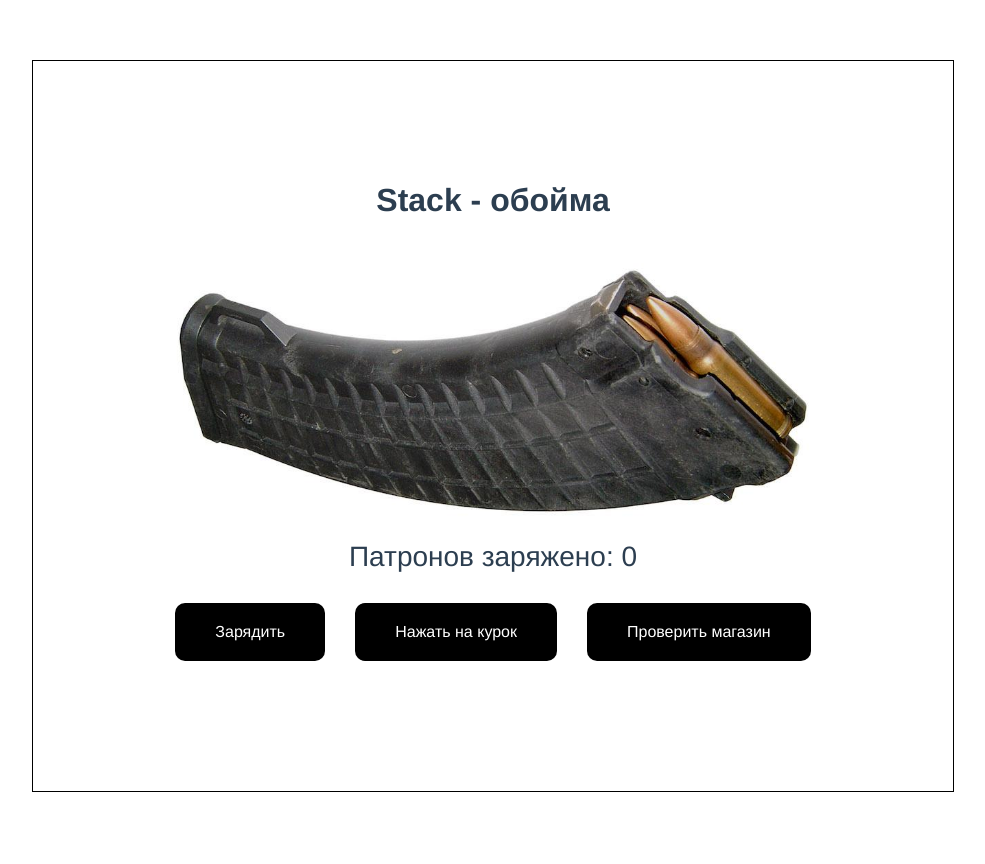
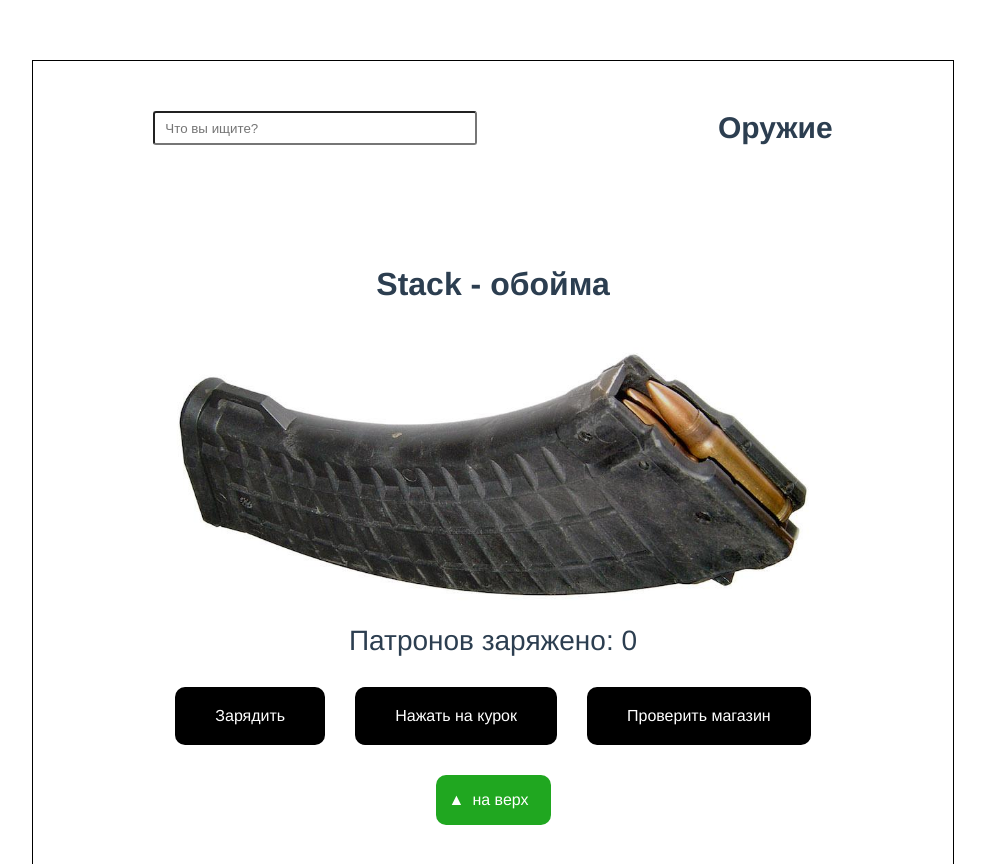
Before and after one commit to VladSapozhnik/docker-vuejs, a Vue app: page / in a window 1280 px wide. Shown: the top 864 px of the page, without its empty margins (147-1132 px from the left). Built offline with nearby package versions, Linux system fonts and the light colour scheme.

Commit message:
created search page

```diff
--- a/src/App.vue
+++ b/src/App.vue
@@ -1,16 +1,19 @@
 <template>
   <div id="app">
+    <Search />
     <HelloWorld />
   </div>
 </template>
 
 <script>
 import HelloWorld from "./components/HelloWorld.vue";
+import Search from "./components/Search.vue";
 
 export default {
   name: "App",
   components: {
-    HelloWorld
+    HelloWorld,
+    Search
   }
 };
 </script>
--- a/src/components/HelloWorld.vue
+++ b/src/components/HelloWorld.vue
@@ -11,6 +11,7 @@
       </div>
       <div class="stack__action">{{statusPatron}}{{action}}</div>
       <div class="stack__check">{{check}}</div>
+      <div class="toTop" @click="toTop">на верх</div>
     </div>
   </div>
 </template>
@@ -83,6 +84,14 @@ export default {
         this.check = 'Полный.'
       }
     },
+
+    toTop:function () {
+      window.scrollTo({
+        top: -500000,
+        left: 0,
+        behavior: "smooth"
+      })
+    }
   },
 };
 </script>
@@ -91,7 +100,8 @@ export default {
   max-width: 920px;
   margin: 0 auto;
   border: 1px solid #000;
-  padding: 100px 0;
+  border-top: none;
+  padding: 50px 0;
 }
 .stack {
   min-height: 800px;
@@ -134,5 +144,26 @@ export default {
     text-align: center;
     color: rgb(151, 53, 53);
   }
+
+  .toTop {
+    display: flex;
+    justify-content: center;
+    align-items: center;
+    width: 100px;
+    height: 50px;
+    color: #fff;
+    margin: 0 auto;
+    border-radius: 10px;
+    background-color: rgb(32, 167, 32);
+    position: relative;
+    padding-left: 15px;
+    &::before {
+      content: '▲';
+      position: absolute;
+      left: 13px;
+      top: 50%;
+      transform: translateY(-50%);
+    }
+  }
 }
 </style>
--- /dev/null
+++ b/src/components/Search.vue
@@ -0,0 +1,96 @@
+<template>
+  <div class="search">
+    <div class="container">
+      <div class="search__inner">
+        <input class="search__inner-input" v-model="searchValue" type="text" @click="putSearch" placeholder="Что вы ищите?">
+        <div class="search__inner-title">Оружие</div>
+      </div>
+      <ul class="search__list" v-for="item in sortSearchItem" :key="item.id">
+          <li class="search__item">
+              <div class="search__item-title">{{item.title}}</div>
+              <div class="search__item-text">{{item.text}}</div>
+              <div>{{resultSearch}}</div>
+          </li>
+      </ul>
+    </div>
+  </div>
+</template>
+<script>
+export default {
+  name: "Search",
+  data: function () {
+      return {
+          searchData: [],
+          searchValue: '',
+          resultSearch: ''
+      };
+  },
+  computed: {
+    sortSearchItem: function () {
+        return this.searchData.filter((Search) => {
+            return Search.title.toLowerCase().match(this.searchValue.toLowerCase())
+        });
+    }
+  },
+  methods: {
+    putSearch: function(){
+        this.axios.get("./static/search.json")
+        .then((response) => {
+            this.searchData = response.data;
+            console.log(this.searchData)
+        });
+    },
+  },
+};
+</script>
+<style scoped lang="scss">
+.container {
+  max-width: 920px;
+  margin: 0 auto;
+  border: 1px solid #000;
+  border-bottom: none;
+  padding: 50px 0;
+}
+
+.search {
+    .search__inner {
+        display: flex;
+        justify-content: space-around;
+        &-input {
+            width: 300px;
+            height: 30px;
+            position: relative;
+            display: block;
+            padding: 0 10px;
+            border-radius: 3px;
+        }
+
+        &-title {
+            font-size: 30px;
+            font-weight: bold;
+        }
+    }
+
+    &__list {
+        padding: 0;
+        margin: 20px;
+    }
+    &__item {
+        display: flex;
+        justify-content: center;
+        list-style-type: none;
+        min-height: 50px;
+        padding: 10px 20px;
+        border-bottom: 1px solid #000;
+        cursor: pointer;
+        &-title {
+            font-size: 20px;
+            font-weight: bold;
+            flex-shrink: 0;
+        }
+        &-text {
+            font-size: 16px;
+        }
+    }
+}
+</style>
--- a/src/main.js
+++ b/src/main.js
@@ -1,8 +1,10 @@
 import Vue from 'vue'
 import App from './App.vue'
+import axios from 'axios'
+import VueAxios from 'vue-axios'
 
 Vue.config.productionTip = false
-
+Vue.use(VueAxios, axios)
 new Vue({
   render: h => h(App),
 }).$mount('#app')
```
Also changed, not shown: public/static/search.json (added, +22 -0 lines).
